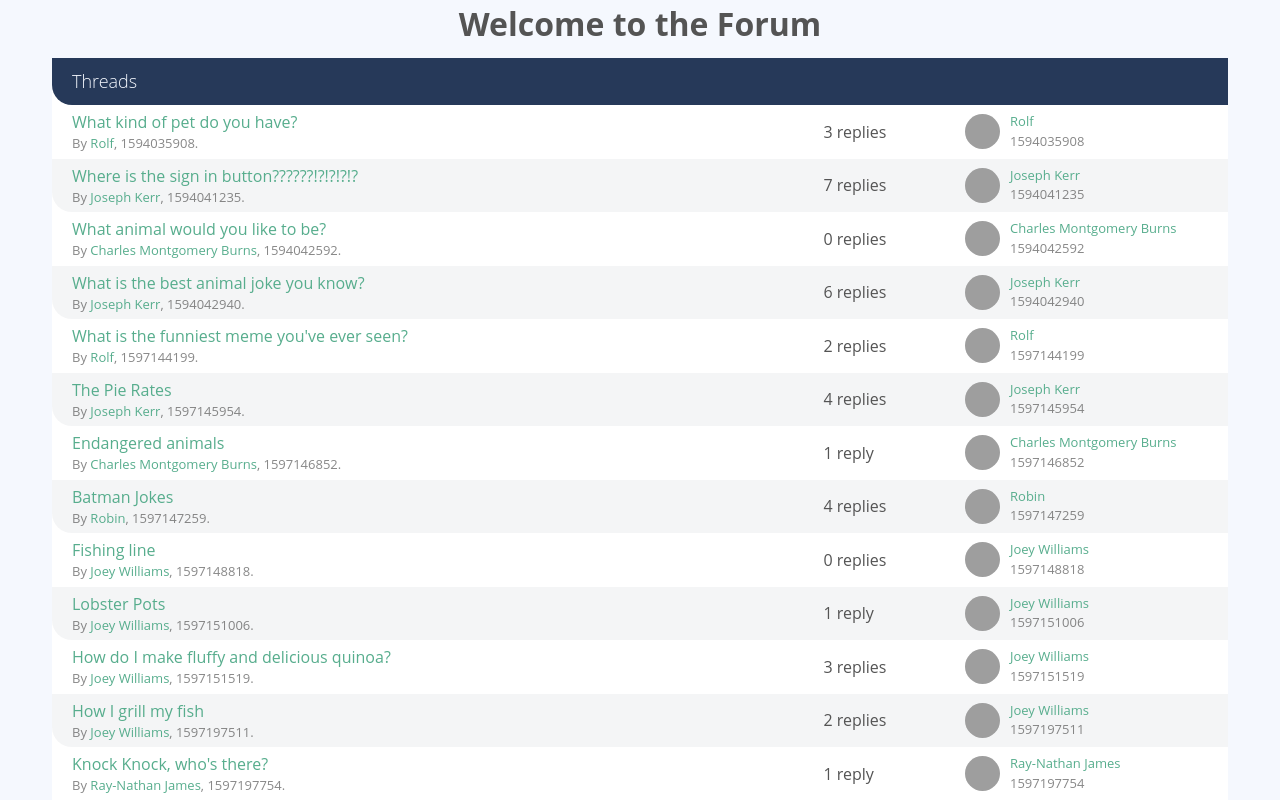
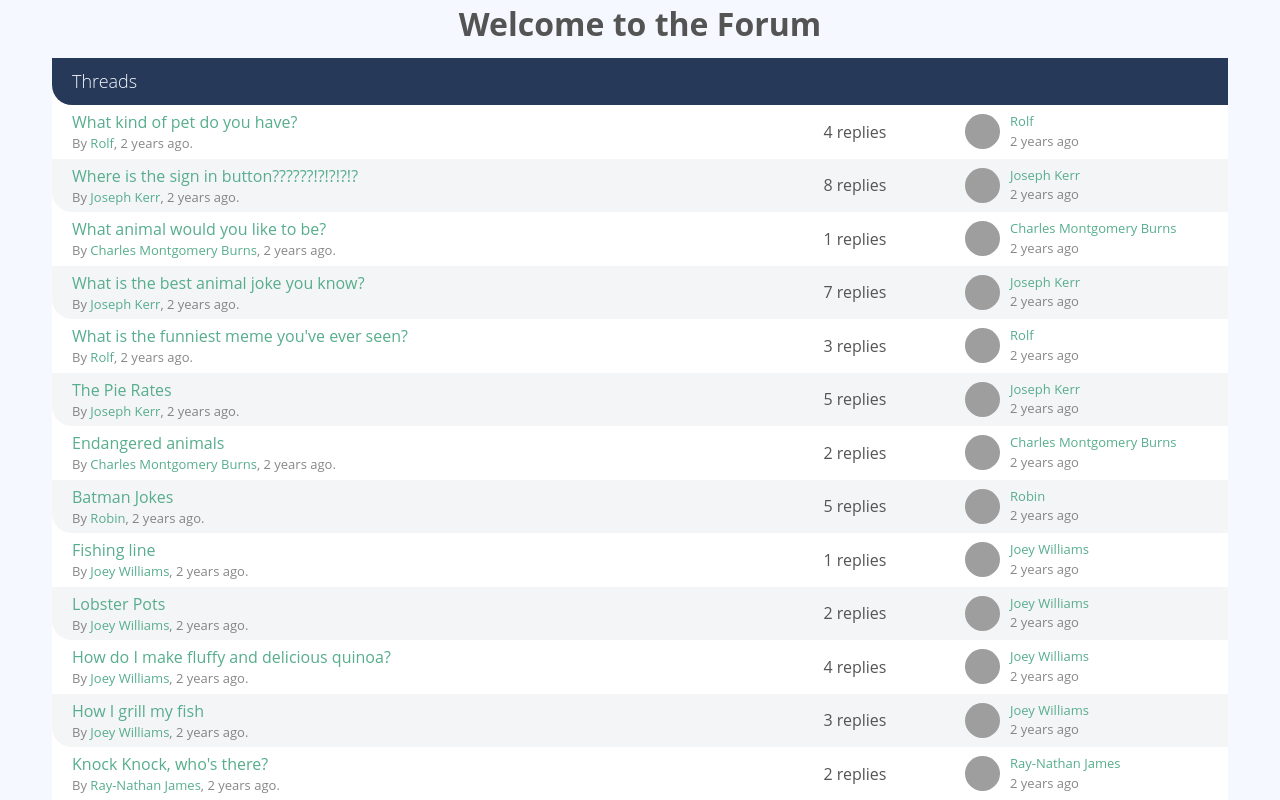
Before and after one commit to dffree2001/vue-masterclass, a Vue app: page / in a window 1280 px wide. Shown: the top 800 px of the page. Built offline with nearby package versions, Linux system fonts and the light colour scheme; grey boxes are pictures that could not be loaded.

Commit message:
Lesson 27.  All is working except the dates.

```diff
--- /dev/null
+++ b/src/components/AppDate.vue
@@ -0,0 +1,34 @@
+<template>
+  <span :title="humanFriendlyDate()">
+    {{ diffForHumans() }}
+  </span>
+</template>
+
+<script>
+import dayjs from 'dayjs'
+import relativeTime from 'dayjs/plugin/relativeTime'
+import localizedDate from 'dayjs/plugin/localizedFormat'
+dayjs.extend(relativeTime)
+dayjs.extend(localizedDate)
+
+export default {
+  props: {
+    timestamp: {
+      required: true,
+      type: Number
+    }
+  },
+  methods: {
+    diffForHumans () {
+      return dayjs.unix(this.timestamp).fromNow()
+    },
+    humanFriendlyDate () {
+      return dayjs.unix(this.timestamp).format('llll')
+    }
+  }
+}
+</script>
+
+<style scoped>
+
+</style>
--- a/src/components/PostList.vue
+++ b/src/components/PostList.vue
@@ -2,9 +2,7 @@
   <div class="post-list">
     <div class="post"
          v-for="post in posts"
-         :key="post.id"
-    >
-
+         :key="post.id">
       <div class="user-info">
         <a href="#" class="user-name">{{userById(post.userId).name}}</a>
 
@@ -24,8 +22,10 @@
         </div>
       </div>
 
-      <div class="post-date text-faded" :title="humanFriendlyDate(post.publishedAt)">
-        {{ diffForHumans(post.publishedAt) }}
+      <div class="post-date text-faded" >
+        <AppDate :timestamp="post.publishedAt" />
+        {{post.publishedAt}}
+
       </div>
 
     </div>
@@ -35,11 +35,6 @@
 
 <script>
 import sourceData from '@/data.json'
-import dayjs from 'dayjs'
-import relativeTime from 'dayjs/plugin/relativeTime'
-import localizedFormat from 'dayjs/plugin/localizedFormat'
-dayjs.extend(relativeTime)
-dayjs.extend(localizedFormat)
 export default {
   props: {
     posts: {
@@ -55,12 +50,6 @@ export default {
   methods: {
     userById (userId) {
       return this.users.find(p => p.id === userId)
-    },
-    diffForHumans (timestamp){
-        return dayjs.unix(timestamp).fromNow()
-    },
-    humanFriendlyDate(timestamp) {
-        return dayjs.unix(timestamp).format('llll')
     }
   }
 }
--- a/src/components/ThreadList.vue
+++ b/src/components/ThreadList.vue
@@ -1,31 +1,36 @@
 <template>
   <div class="col-full">
+
     <div class="thread-list">
+
       <h2 class="list-title">Threads</h2>
+
       <div v-for="thread in threads" :key="thread.id" class="thread">
         <div>
           <p>
-                        <router-link :to="{ name: 'ThreadShow', params: { id: thread.id }}">{{ thread.title }}</router-link>
+            <router-link :to="{name: 'ThreadShow', params: {id: thread.id}}">{{ thread.title }}</router-link>
           </p>
           <p class="text-faded text-xsmall">
-                        By <a href="#">{{ userById(thread.userId).name}}</a>, {{ thread.publishedAt }}.
+            By <a href="#">{{ userById(thread.userId).name }}</a>, <AppDate :timestamp="thread.publishedAt" />.
           </p>
         </div>
+
         <div class="activity">
           <p class="replies-count">
-                        {{ thread.posts.length - 1 }} {{ (thread.posts.length - 1 != 1 ? "replies" : "reply") }}
+           {{ thread.posts.length }} replies
           </p>
 
           <img class="avatar-medium" :src="userById(thread.userId).avatar" alt="">
 
           <div>
             <p class="text-xsmall">
-                            <a href="profile.html">{{ userById(thread.userId).name }}</a>
+              <a href="#">{{ userById(thread.userId).name }}</a>
             </p>
-                        <p class="text-xsmall text-faded">{{ thread.publishedAt }}</p>
+            <p class="text-xsmall text-faded"><AppDate :timestamp="thread.publishedAt" /></p>
           </div>
         </div>
       </div>
+
     </div>
   </div>
 </template>
@@ -53,10 +58,9 @@
                 return this.users.find(p => p.id === userId)
             }
         }
-
     }
 </script>
 
-<style>
+<style scoped>
 
 </style>
--- a/src/main.js
+++ b/src/main.js
@@ -1,9 +1,10 @@
 import { createApp } from 'vue'
 import App from './App.vue'
+import AppDate from '@/components/AppDate'
 import router from '@/router'
 
 
 const forumApp = createApp(App)
 forumApp.use(router)
-
+forumApp.component('AppDate',AppDate)
 forumApp.mount('#app')
--- /dev/null
+++ b/src/pages/ForumPage.vue
@@ -0,0 +1,41 @@
+<template>
+  <div class="col-full push-top">
+    <div class="forum-header">
+      <div class="forum-details">
+        <h1>{{ forum.name }}</h1>
+        <p class="text-lead">{{ forum.description }}</p>
+      </div>
+      <a href="new-thread.html" class="btn-green btn-small">Start a thread</a>
+    </div>
+  </div>
+
+  <div class="col-full push-top">
+    <ThreadList :threads="threads"/>
+  </div>
+</template>
+
+<script>
+import ThreadList from '@/components/ThreadList'
+import sourceData from '@/data.json'
+export default {
+  components: { ThreadList },
+  props: {
+    id: {
+      required: true,
+      type: String
+    }
+  },
+  computed: {
+    forum () {
+      return sourceData.forums.find(forum => forum.id === this.id)
+    },
+    threads () {
+      return sourceData.threads.filter(thread => thread.forumId === this.id)
+    }
+  }
+}
+</script>
+
+<style scoped>
+
+</style>
--- a/src/router/index.js
+++ b/src/router/index.js
@@ -1,8 +1,9 @@
-import HomePage from "@/pages/HomePage.vue";
-import ThreadShow from "@/pages/ThreadShow.vue";
-import NotFound from "@/pages/NotFound.vue";
+import HomePage from "@/pages/HomePage";
+import ThreadShow from "@/pages/ThreadShow";
+import NotFound from "@/pages/NotFound";
+import ForumPage from "@/pages/ForumPage";
 import { createRouter, createWebHistory } from "vue-router";
-import sourceData from '@/data.json'
+import sourceData from "@/data.json";
 
 const routes = [
   {
@@ -11,35 +12,44 @@ const routes = [
     component: HomePage,
   },
   {
+    path: "/forum/:id",
+    name: "ForumPage",
+    component: ForumPage,
+    props: true,
+  },
+  {
     path: "/thread/:id",
     name: "ThreadShow",
     component: ThreadShow,
     props: true,
-    beforeEnter (to, from, next) {
+    beforeEnter(to, from, next) {
       // check if thread exists
-        const threadExists = sourceData.threads.find(thread => thread.id === to.params.id)
-        // if exists continue.
+      const threadExists = sourceData.threads.find(
+        (thread) => thread.id === to.params.id
+      );
+      // if exists continue
       if (threadExists) {
-            return next()
+        return next();
       } else {
         next({
-                name: 'NotFound',
-                params: { pathMatch: to.path.substring(1).split('/') },
+          name: "NotFound",
+          params: { pathMatch: to.path.substring(1).split("/") },
+          // preserve existing query and hash
           query: to.query,
-                hash: to.hash
-            })
+          hash: to.hash,
+        });
       }
-        //If doesn't exist, redirect to not found page
-    }
+      // if doesnt exist redirect to not found
+    },
   },
   {
     path: "/:pathMatch(.*)*",
     name: "NotFound",
     component: NotFound,
-  }
+  },
 ];
 
 export default createRouter({
   history: createWebHistory(),
-  routes
-})
+  routes,
+});
```
Lines whose indentation alone changed are shown as unchanged.
